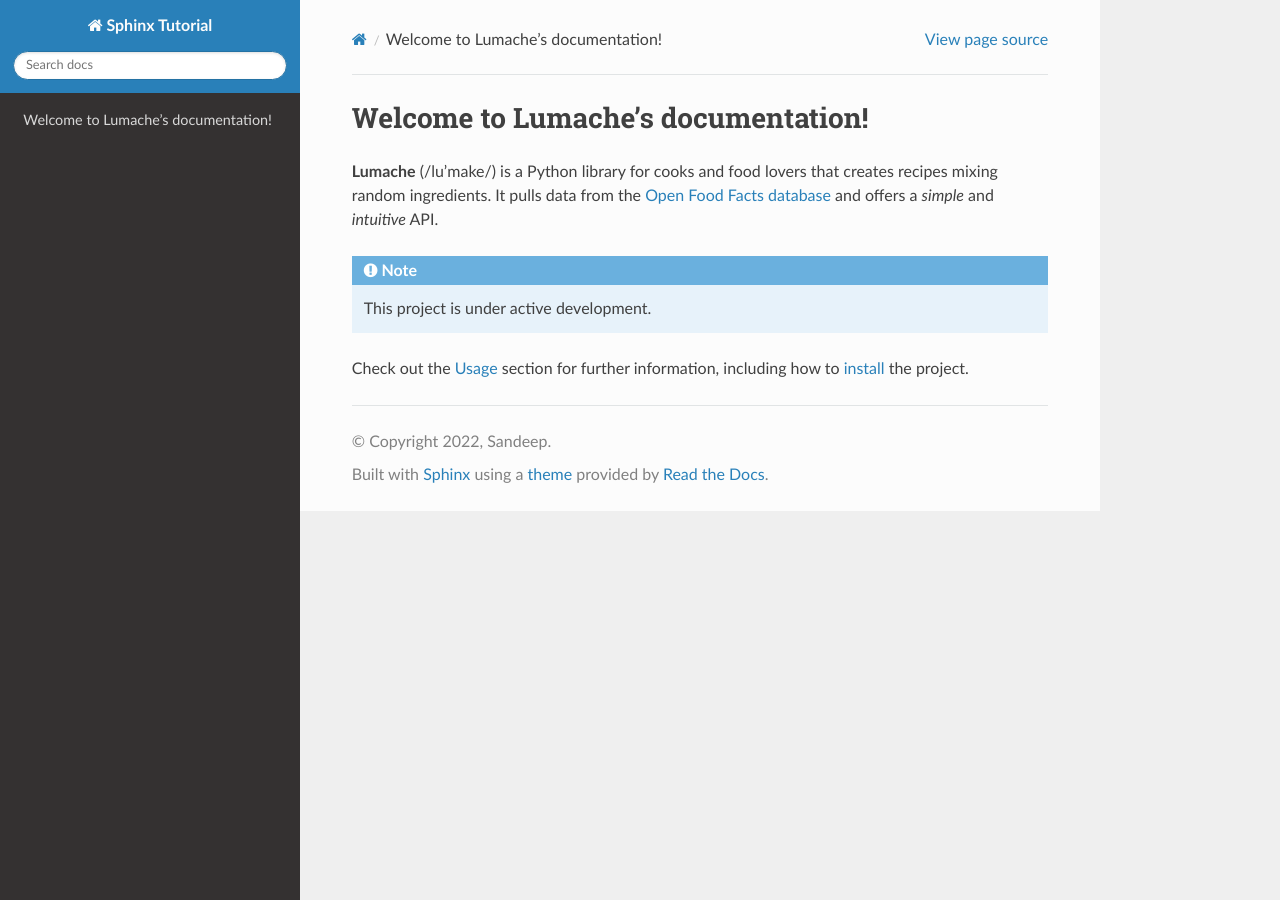
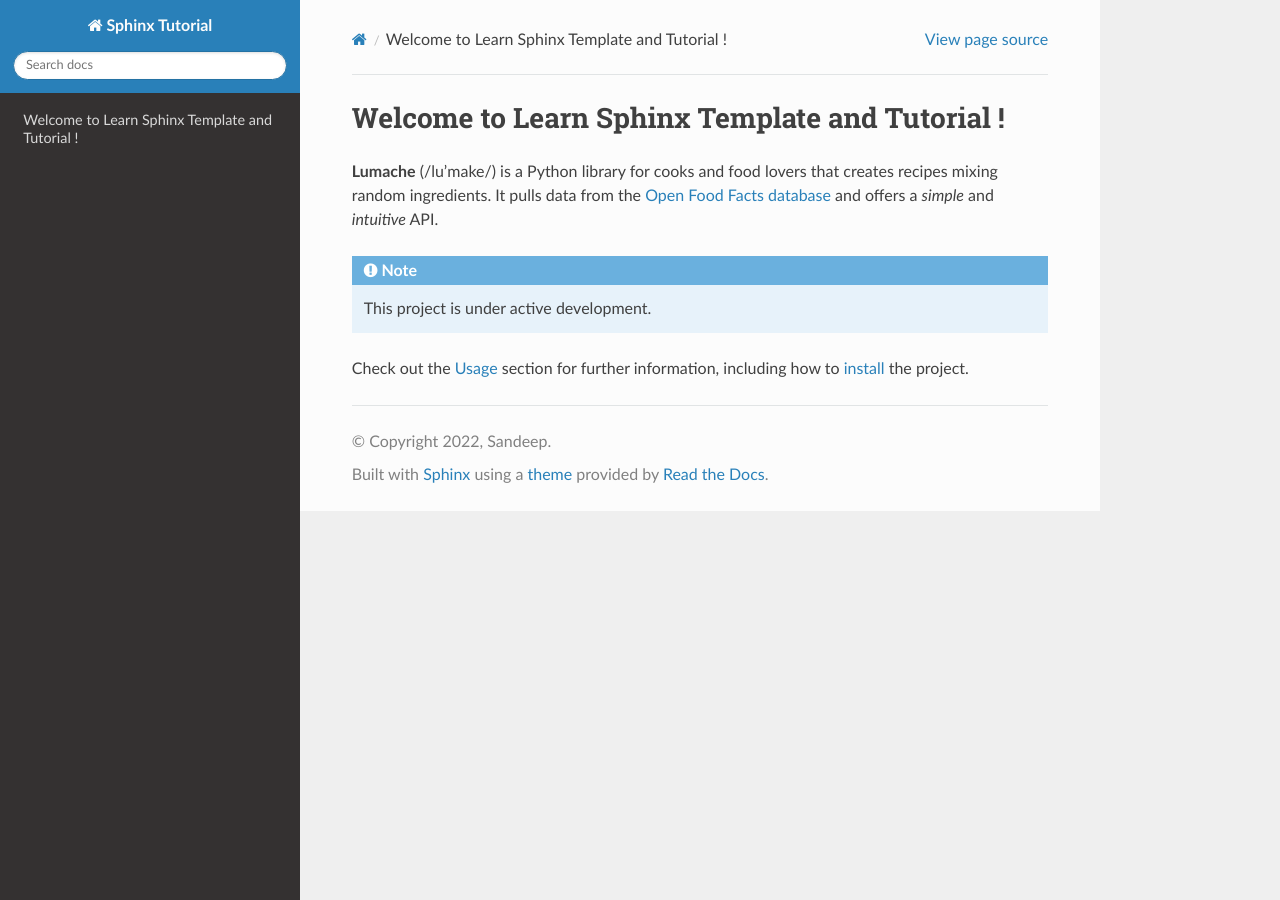
Before and after one commit to sandy1618/SpinxTutorial, a Sphinx documentation site: the page built from docs/source/index.rst, in a window 1280 px wide. Built offline with Sphinx 7.4.7 and the Read the Docs theme 2.0.0, drawn with Linux system fonts in a browser that asks for light colours; pages that are not in the unit, such as notebooks, are missing from menus.

Commit message:
Working now in RTD

```diff
--- a/docs/source/index.rst
+++ b/docs/source/index.rst
@@ -1,5 +1,5 @@
-Welcome to Lumache's documentation!
-===================================
+Welcome to Learn Sphinx Template and Tutorial !
+================================================
 
 **Lumache** (/lu'make/) is a Python library for cooks and food lovers that
 creates recipes mixing random ingredients.  It pulls data from the `Open Food
```
Also changed, not shown: .readthedocs.yaml (renamed from .readthedocs.yml).
